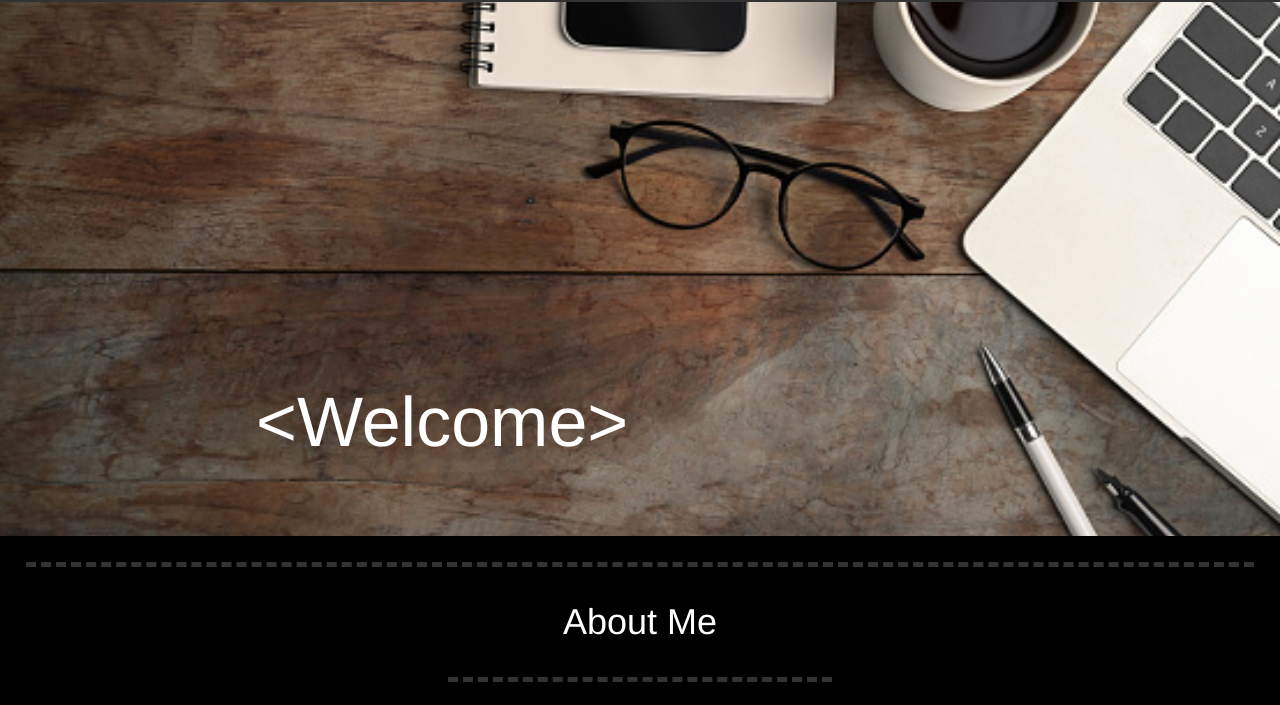
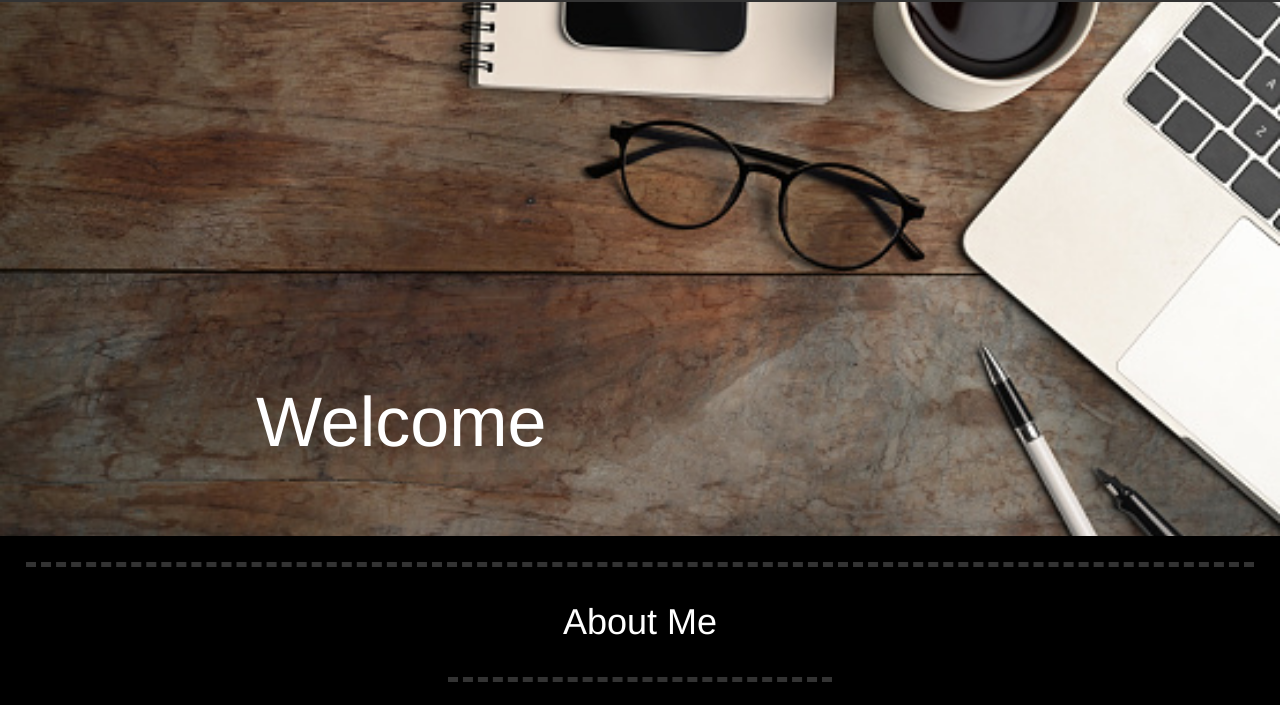
Before and after one commit to brandoncoplen/Portfolio, a plain HTML site: page index.html in a window 1280 px wide. Shown: the part 64-769 px from the top of the page. Drawn offline with Linux system fonts and the light colour scheme.

Commit message:
added updated resume

```diff
--- a/index.html
+++ b/index.html
@@ -5,7 +5,7 @@
 	<link rel="stylesheet" href="css/bootstrap.min.css">
 	<link rel="stylesheet" href="css/styles.css">
 	<link rel="stylesheet" href="css/font-awesome.min.css">
-	<script type="text/javascript" src="script.js"></script>
+
 	<title>Brandon Coplen's Resume</title>
 </head>
 
@@ -15,7 +15,7 @@
 	<nav>
 
 		<ul class="socialLinks" style="float:left">
-			<li><a href="BEC Resume updated 05-12-2022.pdf" download="">Download Resume</a></li>
+			<li><a href="BEC Resume updated 05-16-2022.pdf" download="">Download Resume</a></li>
 		</ul>
 		<ul class="socialLinks">
 			<li><a href="https://www.facebook.com/brandoniepepperonie" target="_blank"><i
@@ -30,7 +30,7 @@
 
 	<!-- Start Welcome Section -->
 	<section id="welcomeSection">
-		<h1 id="welcome">&#60;Welcome&#62;</h1>
+		<h1 id="welcome"></h1>
 
 	</section>
 
@@ -218,7 +218,7 @@
 
 
 
-
+	<script type="text/javascript" src="script.js"></script>
 </body>
 
 </html>
--- /dev/null
+++ b/script.js
@@ -0,0 +1,13 @@
+var i = 0;
+        var txt = 'Welcome';
+        var speed = 120;
+
+        typeMyText();
+
+        function typeMyText() {
+            if (i < txt.length) {
+                document.getElementById("welcome").innerHTML += txt.charAt(i);
+                i++;
+                setTimeout(typeMyText, speed);
+            }
+        }
```
Also changed, not shown: 2 other files.
